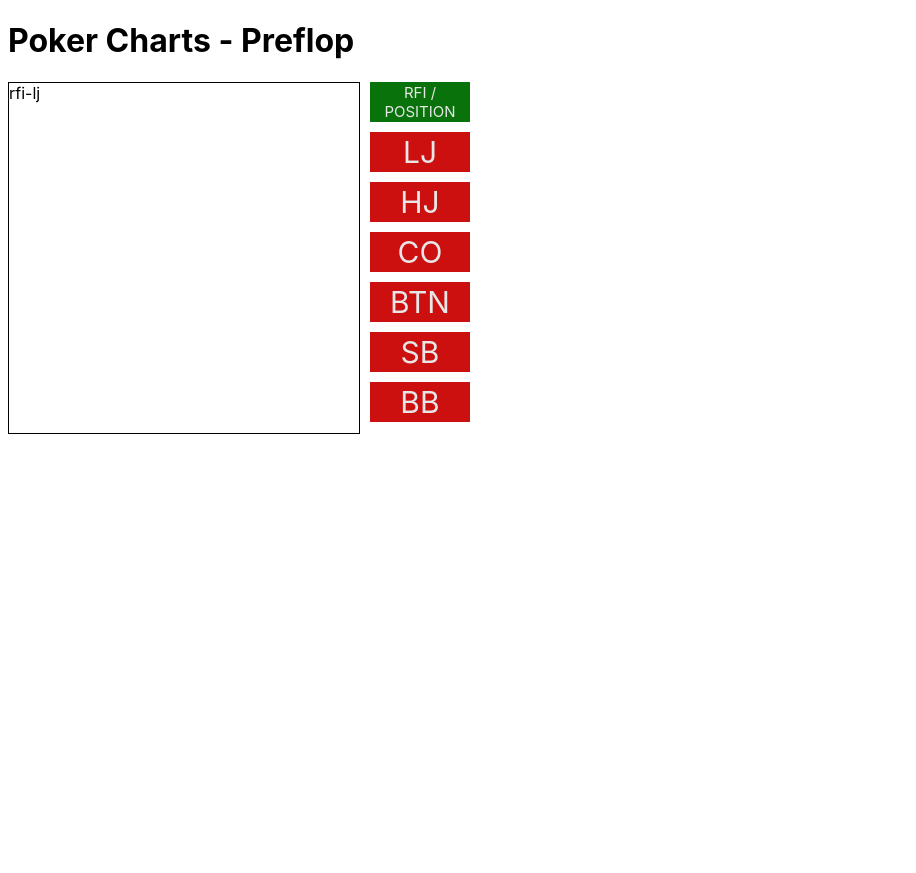
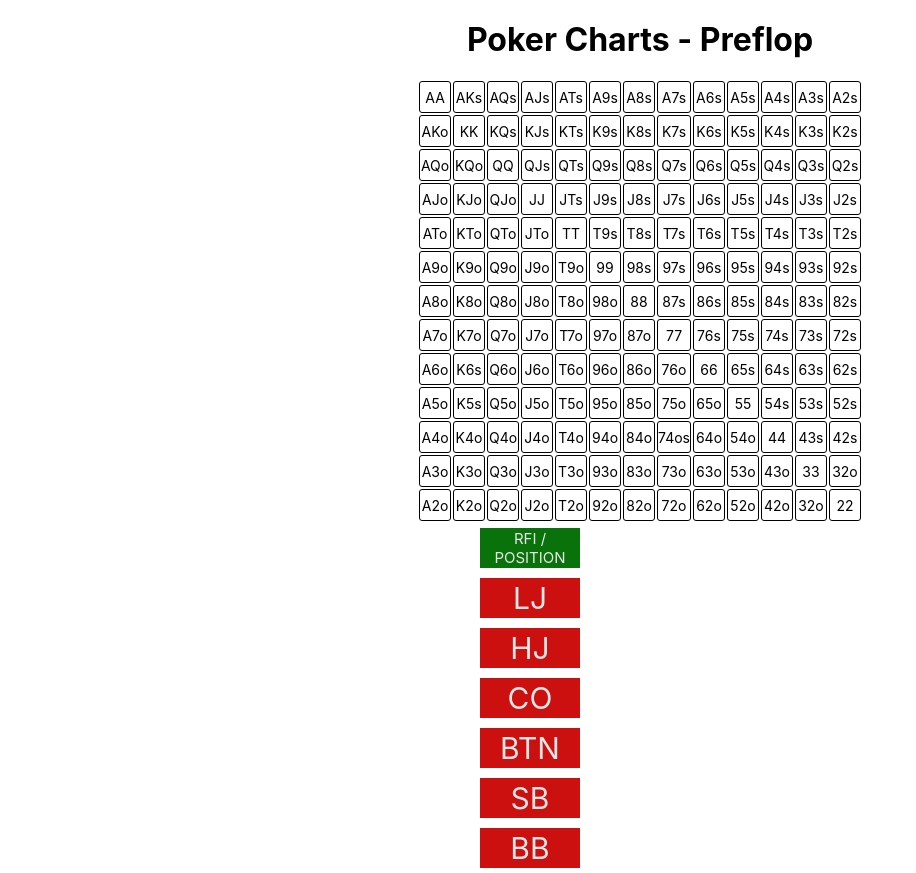
Before and after one commit to brianfordcode/poker-preflop-charts, a Vue app: page / in a window 1280 px wide. Shown: the whole page, without its empty margins (0-916 px from the left). Before the commit the page ends 800 px from the top, so only its background shows below. Built offline with nearby package versions, Linux system fonts and the light colour scheme.

Commit message:
complete buttons highlighting, buttons complete, make chart and apply all cards

```diff
--- a/src/App.vue
+++ b/src/App.vue
@@ -1,12 +1,16 @@
 <template>
 
+<h1 style="margin: 20px 0 20px 0; text-align: center;">Poker Charts - Preflop</h1>
 
-<h1>Poker Charts - Preflop</h1>
+<div>{{ this.completeSituation }}</div>
+
+<chart/>
+
+<div class="main-container">
+
+  <!-- <div>{{ this.completeSituation === "BB vs HJ RFI" ? true : false }}</div> -->
 
   <div class="chart-btns">
-
-  <rfiLJ/>
-
   <!-- RFI-POS  -->
     <div class="buttons">
       <span
@@ -18,8 +22,8 @@
       <span
         :style="[this.selectedPosition === position ? 'background-color: rgb(12, 12, 167)' : '']"
         style="font-size: 30px;"
-      @click="choosePosition(position, index)"
-      v-for="(position, index) in RFIPOS"
+        @click="choosePosition(position)"
+        v-for="(position) in RFIPOS"
         :key="position"
       >
       {{ position }}
@@ -38,7 +42,7 @@
       <span
         :style="[this.selectedSituation === vsrfi ? 'background-color: rgb(12, 12, 167)' : '']"
         style="font-size: 18px; "
-      @click="chooseSituation(vsrfi, index)"
+        @click="chooseSituation(vsrfi)"
         v-for="vsrfi in vsrfi"
         :key="vsrfi"
       >{{ vsrfi }}</span>
@@ -57,12 +61,14 @@
       <span
         :style="[this.selectedSituation === vs3bet ? 'background-color: rgb(12, 12, 167)' : '']"
         style="font-size: 16px;"
-      @click="chooseSituation(vs3bet, index)"
+        @click="chooseSituation(vs3bet)"
         v-for="vs3bet in vs3bet"
         :key="vs3bet"
       >{{ vs3bet }}</span>
     </div>
 
+
+  </div>
 
 </div>
 
@@ -79,16 +85,18 @@ export default {
     return {
       selectedPosition: '',
       selectedSituation: '',
+      completeSituation: '',
       RFIPOS: ["LJ","HJ","CO","BTN","SB","BB",],
       vsrfi: [],
       vs3bet: []
     }
   },
   methods: {
-    choosePosition(position, index) {
+    choosePosition(position) {
 
       this.selectedPosition = position;
       this.selectedSituation = null;
+      this.completeSituation = position + " RFI";
 
       // LJ
       if (this.selectedPosition === "LJ") {
@@ -120,29 +128,47 @@ export default {
         this.vsrfi = ["vs LJ RFI","vs HJ RFI","vs CO RFI","vs BTN RFI","vs SB Limp","vs SB Raise",]
         this.vs3bet = []
       }
-
-      console.log(this.selectedPosition, "RFI")
     },
-    chooseSituation(situation, index) {
-
+    chooseSituation(situation) {
       this.selectedSituation = situation
-
-      console.log(this.selectedPosition, this.selectedSituation)
+      this.completeSituation = this.selectedPosition + ' ' + situation;
     }
   }
-
 
 };
 </script>
 
 <style>
+  * {
+    padding: 0;
+    margin: 0;
+  }
 
   #app {
     font-family: -apple-system, BlinkMacSystemFont, 'Segoe UI', Roboto, Oxygen, Ubuntu, Cantarell, 'Open Sans', 'Helvetica Neue', sans-serif;
+    display: flex;
+    flex-direction: column;
+    /* justify-content: space-around; */
+    align-items: center;
+    height: 100vh;
+    /* border: 1px solid black; */
+  }
+</style>
+
+<style scoped>
+
+  .main-container {
+    display: flex;
+    flex-direction: column;
+    align-items: center;
   }
 
   .chart-btns {
     display: flex;
+    /* justify-content: space-around; */
+    /* margin-top: 10px; */
+    /* border: 1px solid black; */
+    width: 330px;
   }
 
   .buttons {
@@ -156,7 +182,7 @@ export default {
     color: rgb(231, 231, 231);
     width: 100px;
     height: 40px;
-  margin: 0 5px 10px 10px;
+    margin: 5px;
     display: flex;
     justify-content: space-around;
     align-items: center;
--- a/src/components/chart.vue
+++ b/src/components/chart.vue
@@ -1,56 +1,174 @@
 <template>
 
-
-
-
-<div class="chart">
-      <span
-        v-for="val in handMaker"
-        :key="val"
-      >
-      {{val}}
-      </span>
-</div>
-
-
-
-
+    <table cellspacing="2" cellpadding="0">
+        <tbody>
+            <!-- first row -->
+            <tr class="row">
+                <td
+                    class="cell"
+                    v-for="cards in firstRow"
+                    :key="cards"
+                >
+                {{ cards }}
+                </td>
+            </tr>
+            <!-- second row -->
+            <tr class="row">
+                <td
+                    class="cell"
+                    v-for="cards in secondRow"
+                    :key="cards"
+                >
+                {{ cards }}
+                </td>
+            </tr>
+            <!-- third row -->
+            <tr class="row">
+                <td
+                    class="cell"
+                    v-for="cards in thirdRow"
+                    :key="cards"
+                >
+                {{ cards }}
+                </td>
+            </tr>
+            <!-- fourth row -->
+            <tr class="row">
+                <td
+                    class="cell"
+                    v-for="cards in fourthRow"
+                    :key="cards"
+                >
+                {{ cards }}
+                </td>
+            </tr>
+            <!-- fifth row -->
+            <tr class="row">
+                <td
+                    class="cell"
+                    v-for="cards in fifthRow"
+                    :key="cards"
+                >
+                {{ cards }}
+                </td>
+            </tr>
+            <!-- sixth row -->
+            <tr class="row">
+                <td
+                    class="cell"
+                    v-for="cards in sixthRow"
+                    :key="cards"
+                >
+                {{ cards }}
+                </td>
+            </tr>
+            <!-- seventh row -->
+            <tr class="row">
+                <td
+                    class="cell"
+                    v-for="cards in seventhRow"
+                    :key="cards"
+                >
+                {{ cards }}
+                </td>
+            </tr>
+            <!-- eighth row -->
+            <tr class="row">
+                <td
+                    class="cell"
+                    v-for="cards in eighthRow"
+                    :key="cards"
+                >
+                {{ cards }}
+                </td>
+            </tr>
+            <!-- ninth row -->
+            <tr class="row">
+                <td
+                    class="cell"
+                    v-for="cards in ninthRow"
+                    :key="cards"
+                >
+                {{ cards }}
+                </td>
+            </tr>
+            <!-- tenth row -->
+            <tr class="row">
+                <td
+                    class="cell"
+                    v-for="cards in tenthRow"
+                    :key="cards"
+                >
+                {{ cards }}
+                </td>
+            </tr>
+            <!-- eleventh row -->
+            <tr class="row">
+                <td
+                    class="cell"
+                    v-for="cards in eleventhRow"
+                    :key="cards"
+                >
+                {{ cards }}
+                </td>
+            </tr>
+            <!-- twelfth row -->
+            <tr class="row">
+                <td
+                    class="cell"
+                    v-for="cards in twelfthRow"
+                    :key="cards"
+                >
+                {{ cards }}
+                </td>
+            </tr>
+            <!-- thirteenth row -->
+            <tr class="row">
+                <td
+                    class="cell"
+                    v-for="cards in thirteenthRow"
+                    :key="cards"
+                >
+                {{ cards }}
+                </td>
+            </tr>
+        </tbody>
+    </table>
 
 </template>
 
 <script>
 export default {
-  computed: {
-    handMaker() {
-      let cards = ["A","K","Q","J","T","9","8","7","6","5","4","3","2"];
-
-      for (let i = 0; i < cards.length; i++) { let hand = cards[i]; return hand }
-
-      return hand;
-    },
-  },
-
-
-
+    data() {
+        return {
+            firstRow: ["AA","AKs","AQs","AJs","ATs","A9s","A8s","A7s","A6s","A5s","A4s","A3s","A2s"],
+            secondRow: ["AKo","KK","KQs","KJs","KTs","K9s","K8s","K7s","K6s","K5s","K4s","K3s","K2s"],
+            thirdRow: ["AQo","KQo","QQ","QJs","QTs","Q9s","Q8s","Q7s","Q6s","Q5s","Q4s","Q3s","Q2s"],
+            fourthRow: ["AJo","KJo","QJo","JJ","JTs","J9s","J8s","J7s","J6s","J5s","J4s","J3s","J2s"],
+            fifthRow: ["ATo","KTo","QTo","JTo","TT","T9s","T8s","T7s","T6s","T5s","T4s","T3s","T2s"],
+            sixthRow: ["A9o","K9o","Q9o","J9o","T9o","99","98s","97s","96s","95s","94s","93s","92s"],
+            seventhRow: ["A8o","K8o","Q8o","J8o","T8o","98o","88","87s","86s","85s","84s","83s","82s"],
+            eighthRow: ["A7o","K7o","Q7o","J7o","T7o","97o","87o","77","76s","75s","74s","73s","72s"],
+            ninthRow: ["A6o","K6s","Q6o","J6o","T6o","96o","86o","76o","66","65s","64s","63s","62s"],
+            tenthRow: ["A5o","K5s","Q5o","J5o","T5o","95o","85o","75o","65o","55","54s","53s","52s"],
+            eleventhRow: ["A4o","K4o","Q4o","J4o","T4o","94o","84o","74os","64o","54o","44","43s","42s"],
+            twelfthRow: ["A3o","K3o","Q3o","J3o","T3o","93o","83o","73o","63o","53o","43o","33","32o"],
+            thirteenthRow: ["A2o","K2o","Q2o","J2o","T2o","92o","82o","72o","62o","52o","42o","32o","22"],
+        }
+    }
 
 }
 </script>
 
 <style scoped>
-    .chart {
-        border: 1px solid black;
-        margin-bottom: 20px;
-        display: flex;
-        /* grid-template-columns: repeat(13, 1fr); */
-        width: min-content;
-    }
-    .chart span {
-        border: 1px solid black;
-        display: flex;
-        justify-content: space-around;
-        align-items: center;
-        width: 15px;
-        padding: 10px;
-    }
+
+.cell {
+    border: 1px solid black;
+    border-radius: 3px;
+    font-size: 14px;
+    height: 30px;
+    width: 30px;
+    text-align: center;
+}
 
 </style>
--- a/src/components/rfi-lj.vue
+++ b/src/components/rfi-lj.vue
@@ -8,7 +8,7 @@ export default {
 }
 </script>
 
-<style>
+<style scoped>
 
 .chart {
     height: 350px;
```
Lines whose indentation alone changed are shown as unchanged.
